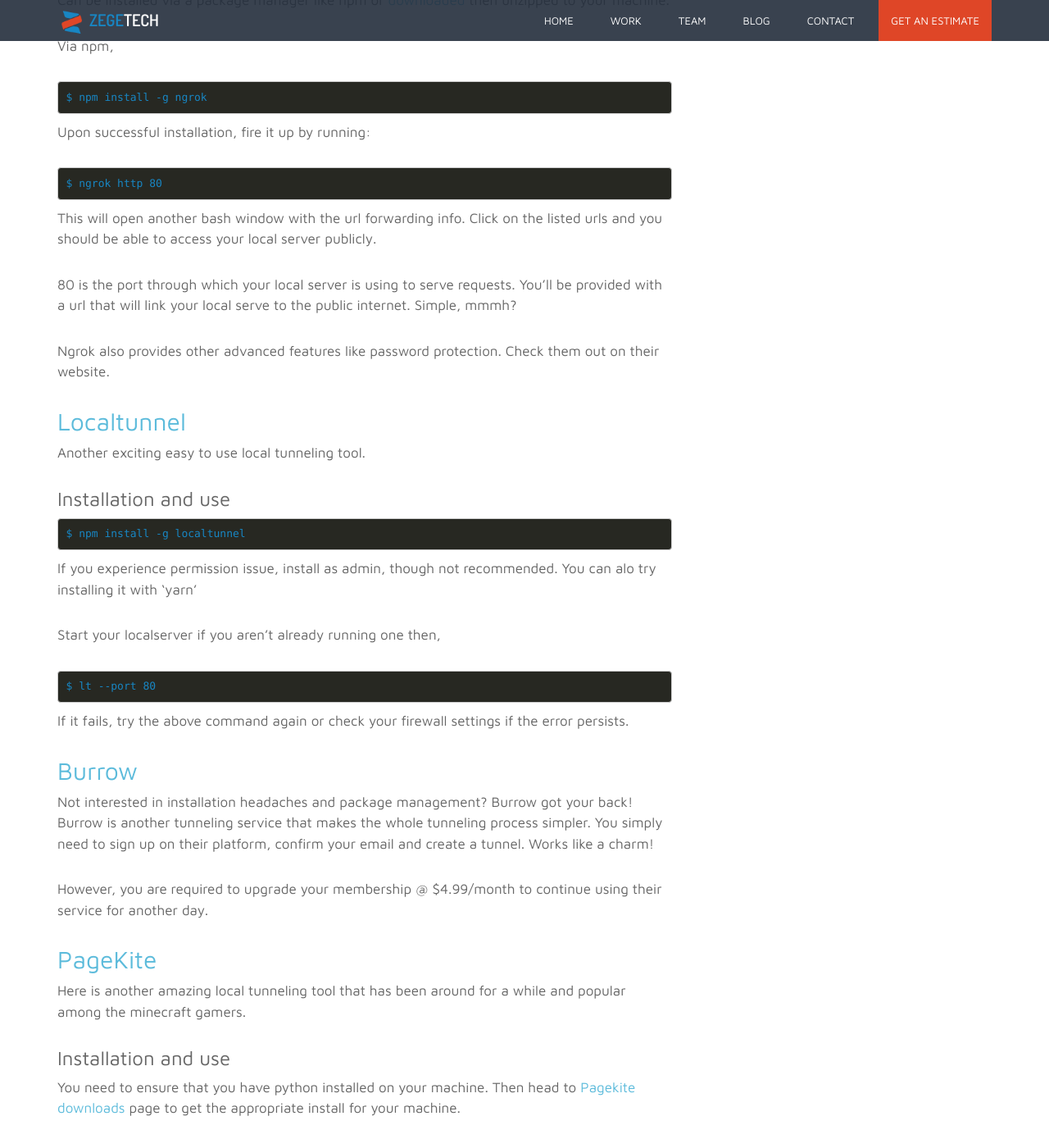
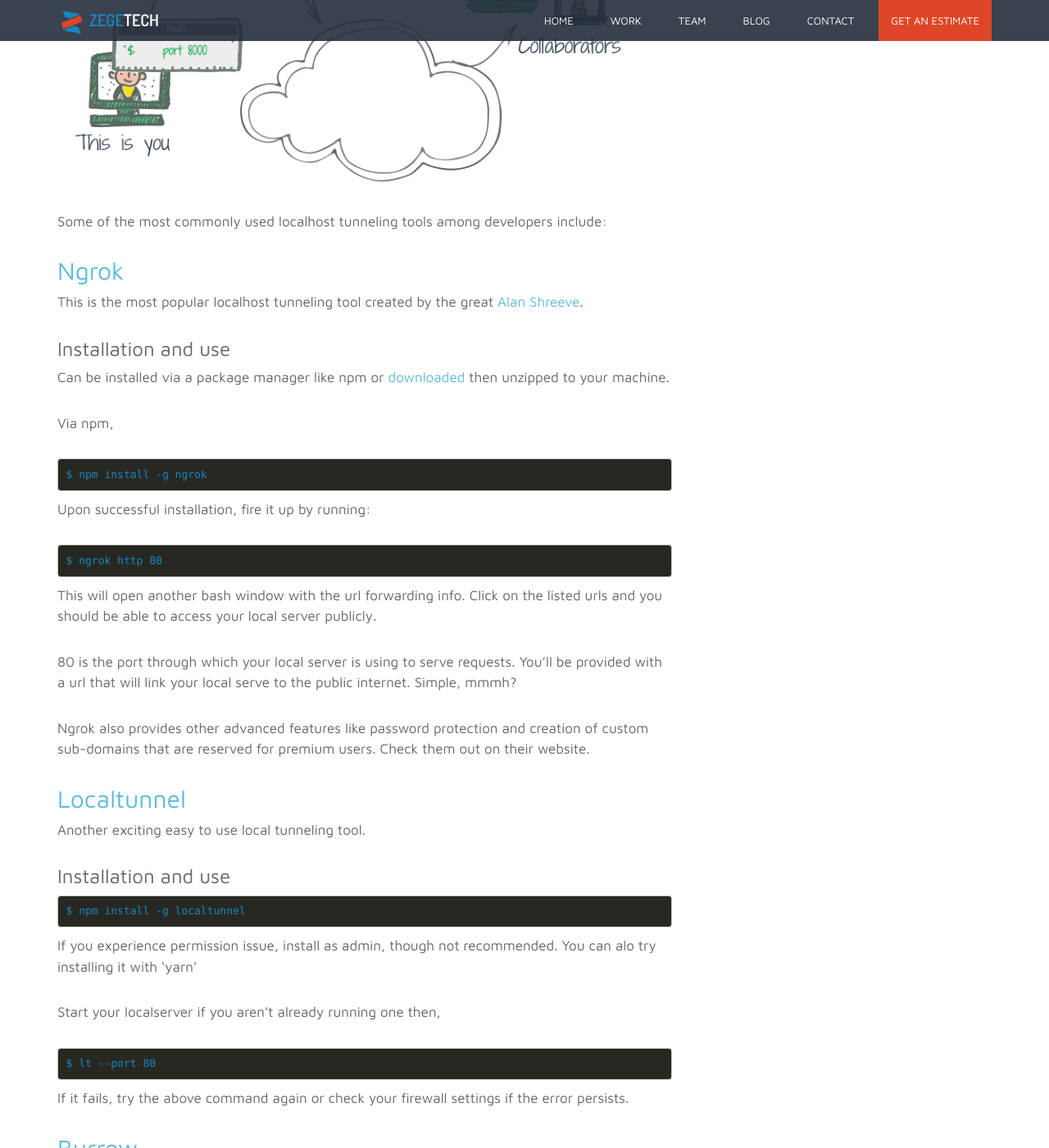
Before and after one commit to zegetech/zegetech.github.io, a Jekyll site: the page built from _posts/2019-03-01-localhost-tunneling.md, in a window 1280 px wide and 1400 px high, scrolled down 1266 px. Shown: the whole window at 82% size. Built offline with Jekyll 4.4.1, drawn with Linux system fonts in a browser that asks for light colours; comment, search, counter and statistics services are not loaded; some of the changed text lies outside the part shown.

Commit message:
editorial changes

```diff
--- a/_posts/2019-03-01-localhost-tunneling.md
+++ b/_posts/2019-03-01-localhost-tunneling.md
@@ -12,7 +12,10 @@
 
 {{page.intro}}
 
-Here are the most commonly used local tunneling tools among developers:
+Here is a pictorial representation of how it works.
+![start](/assets/images/blog/localhost-tunneling/local-tunnel.png){:.img-responsive .center}
+
+Some of the most commonly used localhost tunneling tools among developers include:
 
 ## [Ngrok](https://ngrok.com/)
 
@@ -37,7 +40,7 @@
 
 80 is the port through which your local server is using to serve requests. You'll be provided with a url that will link your local serve to the public internet. Simple, mmmh?
 
-Ngrok also provides other advanced features like password protection. Check them out on their website.
+Ngrok also provides other advanced features like password protection and creation of custom sub-domains that are reserved for premium users. Check them out on their website.
 
 ## [Localtunnel](https://localtunnel.me/)
 Another exciting easy to use local tunneling tool.
```
Also changed, not shown: other parts of _posts/2019-03-01-localhost-tunneling.md (+0 -5 lines), assets/images/blog/localhost-tunneling/local-tunnel.png (added).
